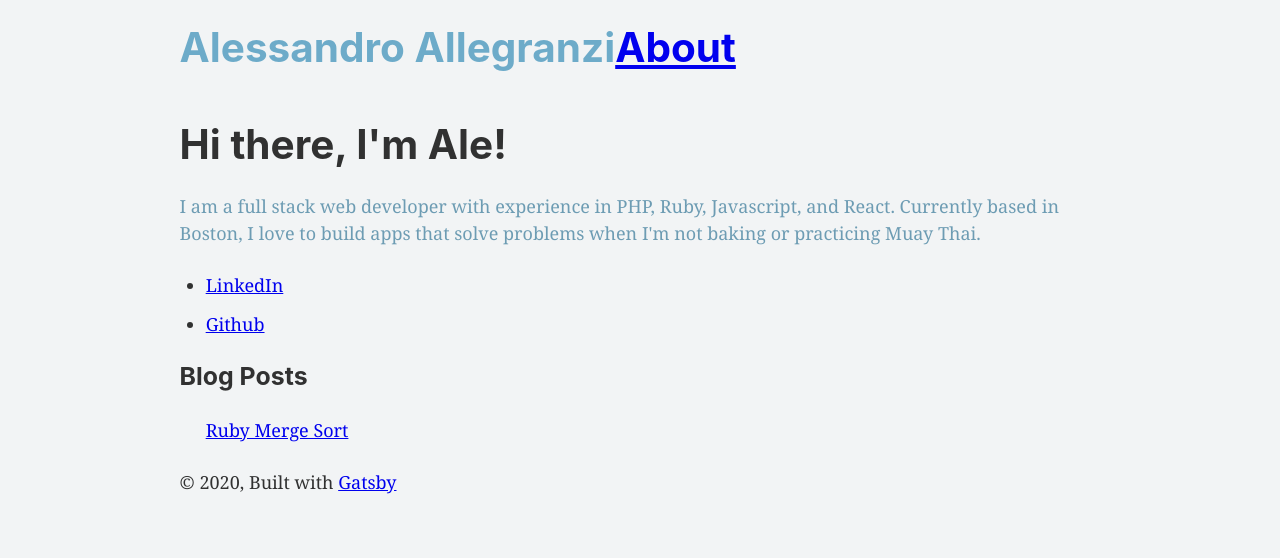
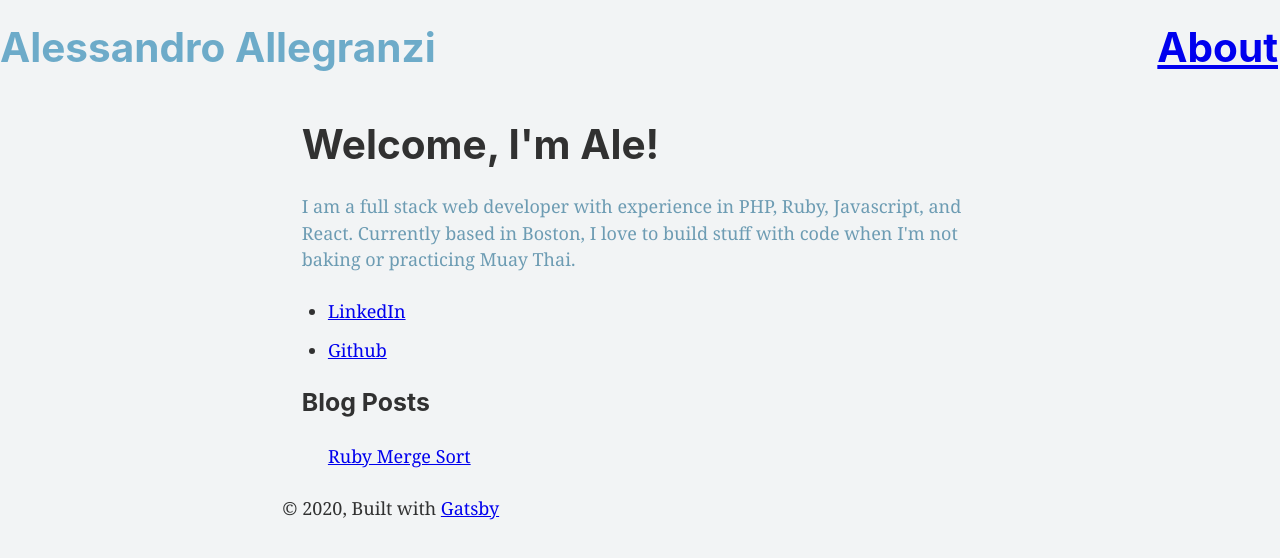
Before and after one commit to 1-8192/allegranzi, a Gatsby site: page / in a window 1280 px wide. Built offline with nearby package versions, Linux system fonts and the light colour scheme; Gatsby itself is replaced by a stand-in of ours.

Commit message:
working on more sytling

```diff
--- a/src/components/header.js
+++ b/src/components/header.js
@@ -11,8 +11,9 @@ const Header = ({ siteTitle }) => (
     <div
       style={{
         margin: `0 auto`,
-        maxWidth: 960,
+        maxWidth: '75ch',
         padding: `1.45rem 1.0875rem`,
+        display: 'inline',
       }}
     >
       <h1 style={{ margin: 0 }}>
@@ -25,7 +26,7 @@ const Header = ({ siteTitle }) => (
         >
           {siteTitle}
         </Link>
-        <Link to="/AboutPage/">About</Link>
+        <Link to="/AboutPage/" style={{ float: 'right', marginRight: 2}}>About</Link>
       </h1>
     </div>
   </header>
--- a/src/components/layout.js
+++ b/src/components/layout.js
@@ -29,7 +29,7 @@ const Layout = ({ children }) => {
       <div
         style={{
           margin: `0 auto`,
-          maxWidth: 960,
+          maxWidth: '75ch',
           padding: `0 1.0875rem 1.45rem`,
         }}
       >
--- a/src/pages/index.js
+++ b/src/pages/index.js
@@ -7,8 +7,8 @@ import SEO from "../components/seo"
 const IndexPage = () => (
   <Layout>
     <SEO title="Alessandro Allegranzi" />
-    <h1>Hi there, I'm Ale!</h1>
-    <p>I am a full stack web developer with experience in PHP, Ruby, Javascript, and React. Currently based in Boston, I love to build apps that solve problems when I'm not baking or practicing Muay Thai.</p>
+    <h1>Welcome, I'm Ale!</h1>
+    <p>I am a full stack web developer with experience in PHP, Ruby, Javascript, and React. Currently based in Boston, I love to build stuff with code when I'm not baking or practicing Muay Thai.</p>
     <ul>
       <li><a href="https://www.linkedin.com/in/allegranzi/">LinkedIn</a></li>
       <li><a href="https://github.com/1-8192">Github</a></li>
--- a/src/styles/global.css
+++ b/src/styles/global.css
@@ -4,3 +4,8 @@ html {
   p {
     color:#6d9cb3;
   }
+  main {
+    max-width: 75ch;
+    margin-left: 1.0875rem;
+    margin-right: 1.0875rem;
+  }
```
Also changed, not shown: src/markdown-pages/ruby-merge-sort.md (+1 -1 lines).
